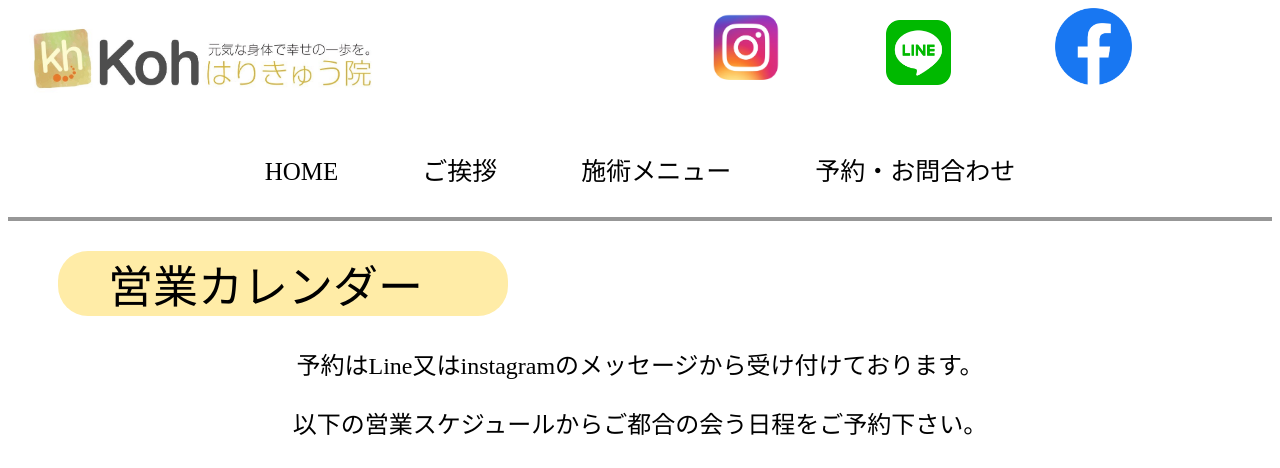
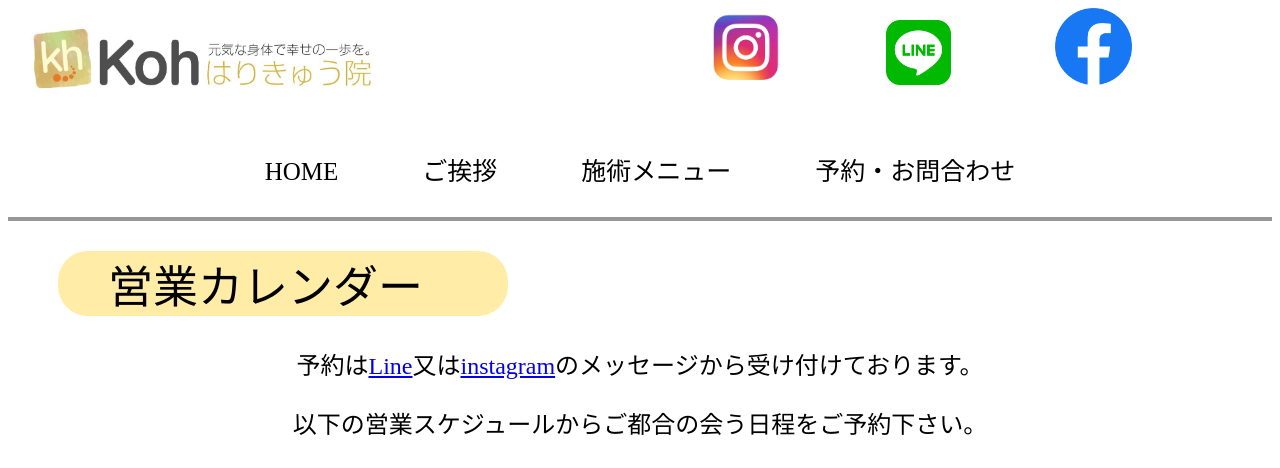
Before and after one commit to Koh-89/yoyaku, a plain HTML site: page index.html in a window 1280 px wide. Shown: the top 468 px of the page. Drawn offline with Linux system fonts and the light colour scheme.

Commit message:
Update index.html

```diff
--- a/index.html
+++ b/index.html
@@ -32,7 +32,7 @@
   </div>
   <div class="main">
     <h1>営業カレンダー</h1>
-    <p>予約はLine又はinstagramのメッセージから受け付けております。</p>
+    <p>予約は<a href="https://line.me/R/ti/p/%40quh2018h">Line</a>又は<a href="https://www.instagram.com/koh_8.9">instagram</a>のメッセージから受け付けております。</p>
     <p>以下の営業スケジュールからご都合の会う日程をご予約下さい。</p>
     <div class="box">
    <iframe src="https://calendar.google.com/calendar/embed?height=600&amp;wkst=1&amp;bgcolor=%23ffffff&amp;ctz=Asia%2FTokyo&amp;src=Z2hzb3ZrZHRtODhpZ3FrMmRlZzM4amxpY2dAZ3JvdXAuY2FsZW5kYXIuZ29vZ2xlLmNvbQ&amp;color=%23F4511E&amp;showTitle=0" style="border-width:0" width="800" height="600" frameborder="0" scrolling="no"></iframe>
```
